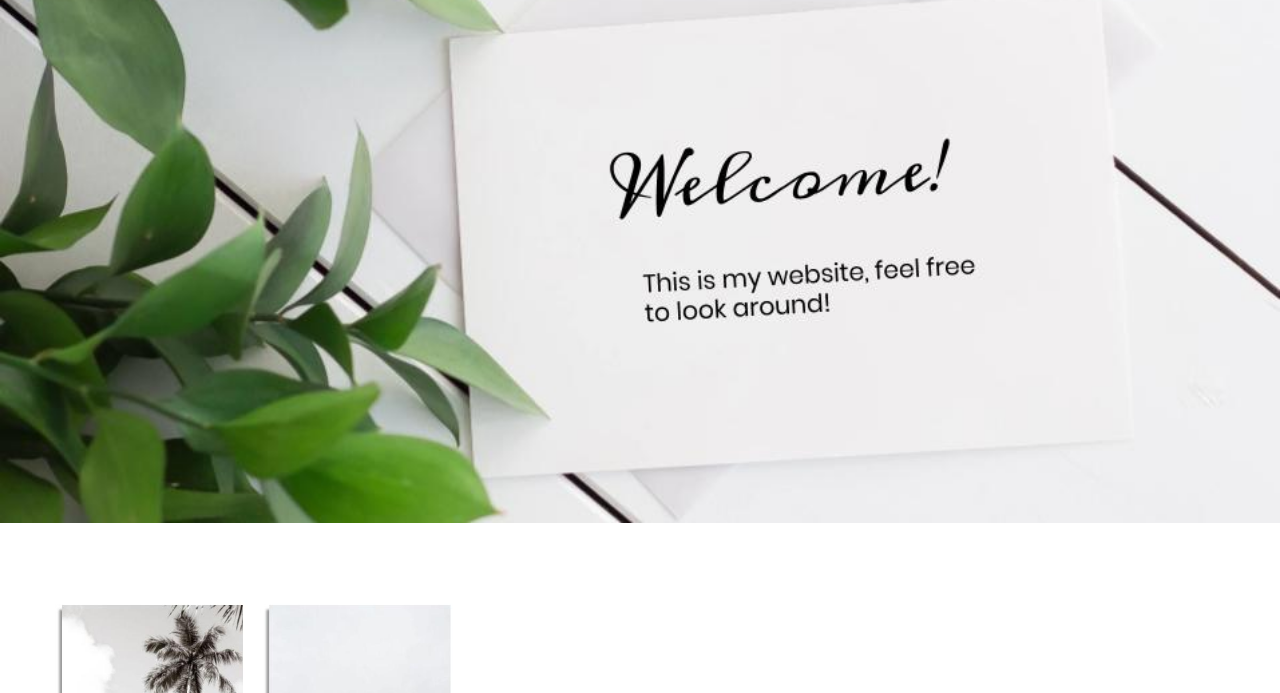
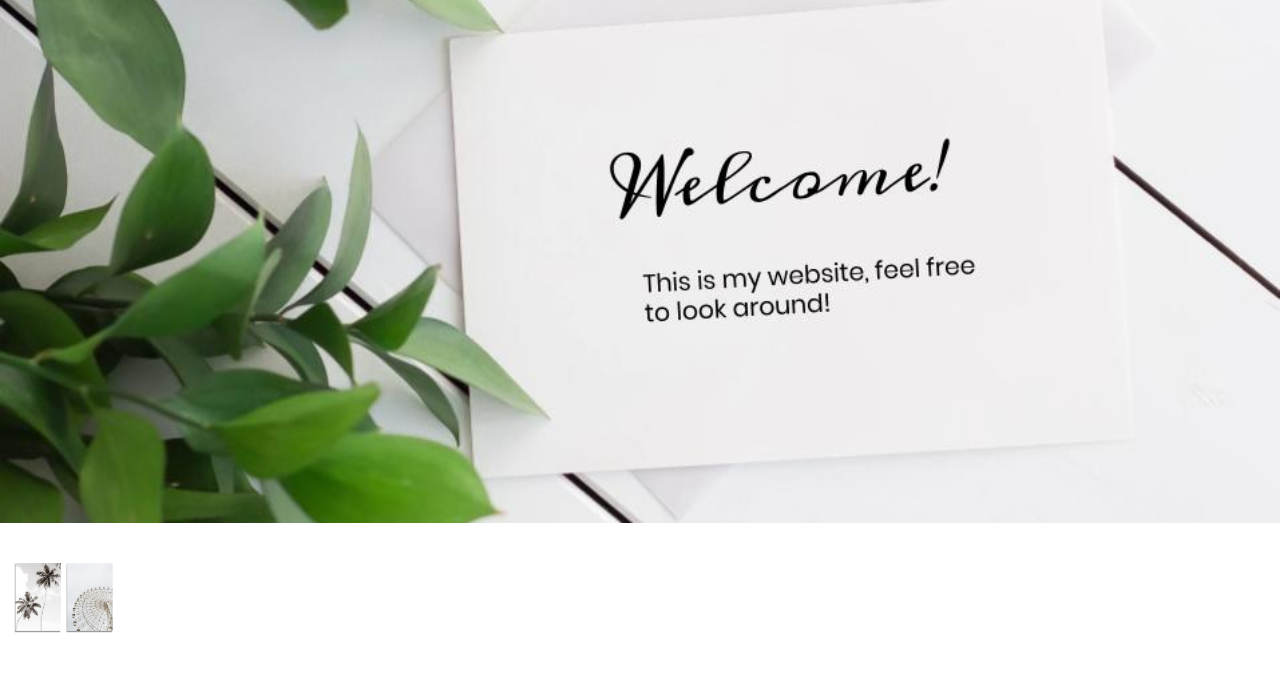
Before and after one commit to WVCS/portfolio-connieyzhu-1, a plain HTML site: page index.html in a window 1280 px wide. Shown: the part 84-777 px from the top of the page. Drawn offline with Linux system fonts and the light colour scheme; a web font is replaced by a local one.

Commit message:
Update index.css

```diff
--- a/index.css
+++ b/index.css
@@ -66,7 +66,7 @@ body {
 }
 .palmferris{
   max-width: 100%;
-  width: 40%;
+  width: 10vw;
   height: auto;
 }
 h1{
```
